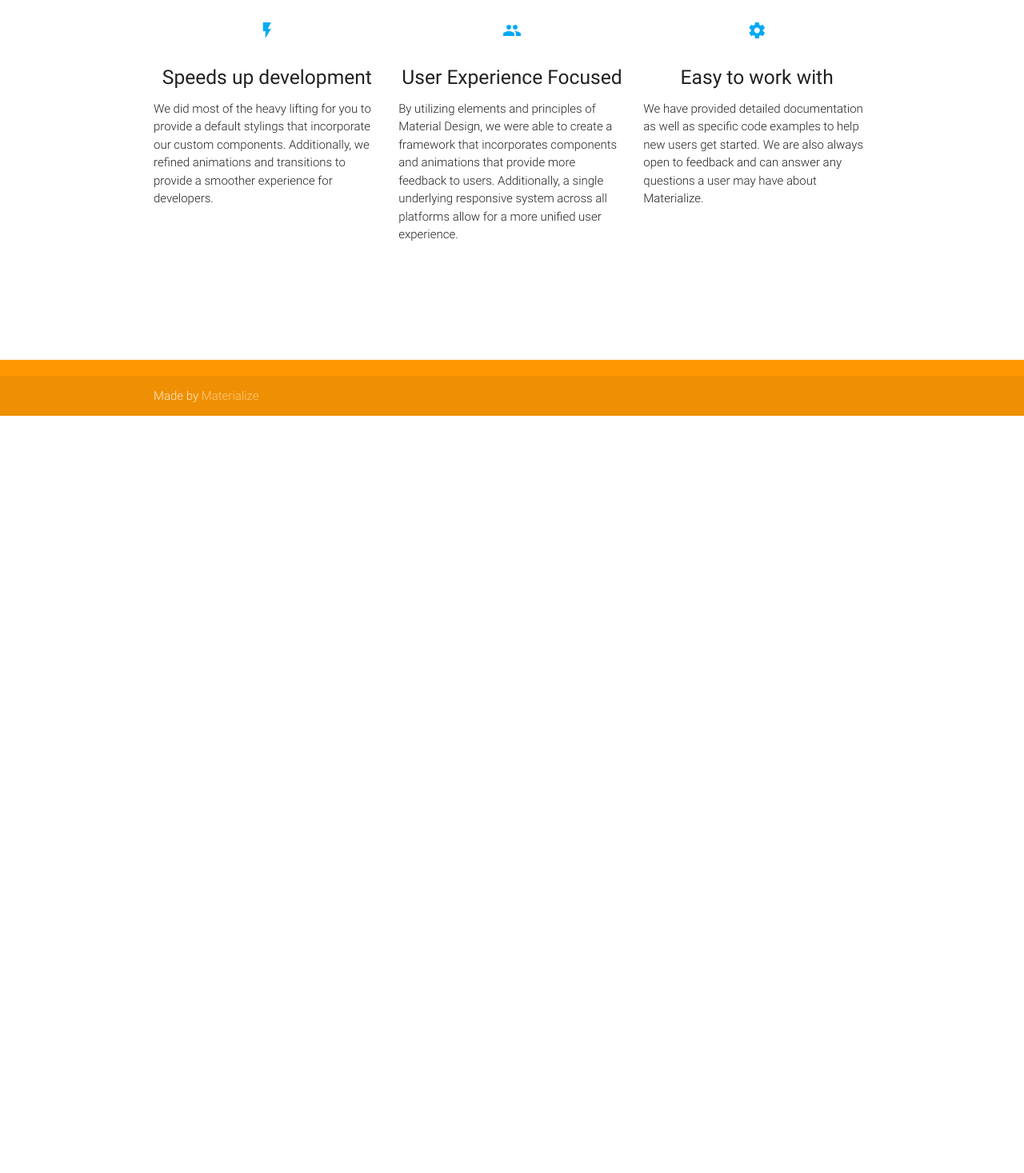
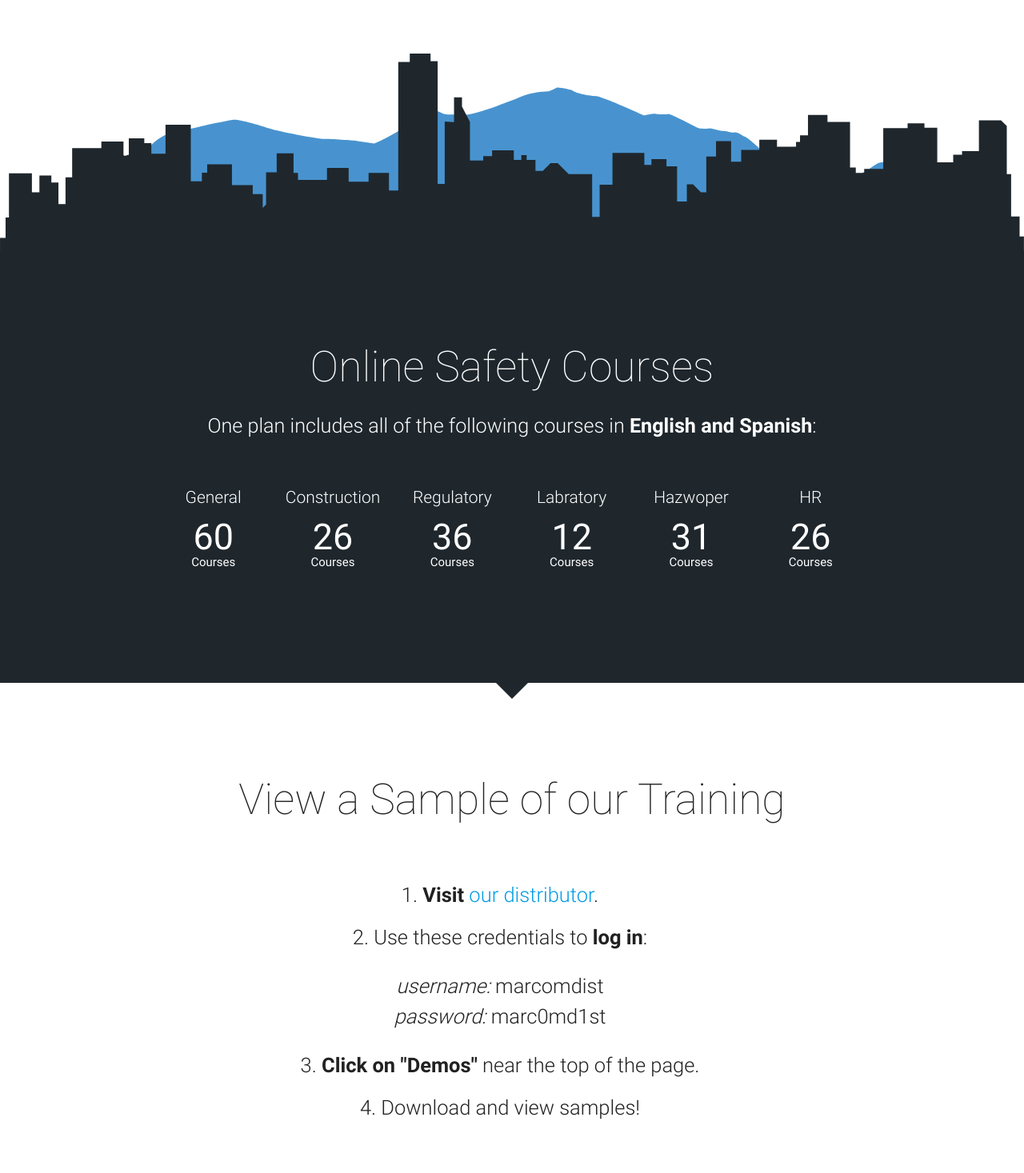
Before and after one commit to paulhbarker/employeesafetyandtraining, a website: page dist/index.html in a window 1280 px wide. Shown: the part 485-1952 px from the top of the page at 80% size. Before the commit the page ends 1005 px from the top, so only its background shows below. Drawn offline with nearby package versions, Linux system fonts and the light colour scheme.

Commit message:
Design changes, added SVGs

```diff
--- /dev/null
+++ b/src/scss/partials/_backgrounds.scss
@@ -0,0 +1,17 @@
+.bg {
+
+	&--dark {
+		background-color: #1f272d;
+	}
+
+	&--light {
+		background-color: #039be5;
+	}
+
+	&--leader {
+		background:
+			url('../img/leader.svg')
+			top center / 50px 20px
+			no-repeat;
+	}
+}
--- /dev/null
+++ b/src/scss/partials/_hero.scss
@@ -0,0 +1,12 @@
+.hero {
+	height: calc(100vh - 64px);
+	padding: 2rem;
+	margin-bottom: -2px;
+	background: url('../img/cityscape.svg');
+	background-position: bottom;
+	background-repeat: no-repeat;
+
+	@media #{$large-and-up} {
+		padding: 4rem 10rem;
+	}
+}
--- /dev/null
+++ b/src/scss/partials/_layout.scss
@@ -0,0 +1,15 @@
+.pad-lg {
+	padding: 10rem 0;
+}
+
+.pad-md {
+	padding: 5rem 0;
+}
+
+.pad-sm {
+	padding: 2rem;
+}
+
+.no-margin-bot {
+	margin-bottom: 0 !important;
+}
--- /dev/null
+++ b/src/scss/partials/_panels.scss
@@ -0,0 +1,14 @@
+.course-panel {
+	text-align: center;
+	margin: 2rem 0;
+
+	.category {
+		font-size: 140%;
+	}
+	.number {
+		font-size: 300%;
+	}
+	.label {
+		margin-top: -14px;
+	}
+}
--- /dev/null
+++ b/src/scss/partials/_typography.scss
@@ -0,0 +1,23 @@
+.heavy {
+	font-weight: 600;
+}
+
+.getting-started-steps {
+	text-align: center;
+	font-size: 170%;
+	font-weight: 300;
+
+	li {
+		margin: 1rem;
+	}
+
+	li.username {
+		margin: 0;
+		margin-top: 1.5rem;
+	}
+
+	li.password {
+		margin: 0;
+		margin-bottom: 1.5rem;
+	}
+}
--- a/src/scss/style.scss
+++ b/src/scss/style.scss
@@ -1,3 +1,9 @@
 @import "vendor/materialize/materialize";
 
 @import "partials/nav";
+@import "partials/typography";
+@import "partials/hero";
+@import "partials/backgrounds";
+@import "partials/statement";
+@import "partials/panels";
+@import "partials/layout";
```
Also changed, not shown: dist/css/style.css, dist/css/style.min.css, dist/img/cityscape.svg (added), dist/img/leader.svg (added), dist/index.html, src/scss/partials/_statement.scss (added).
